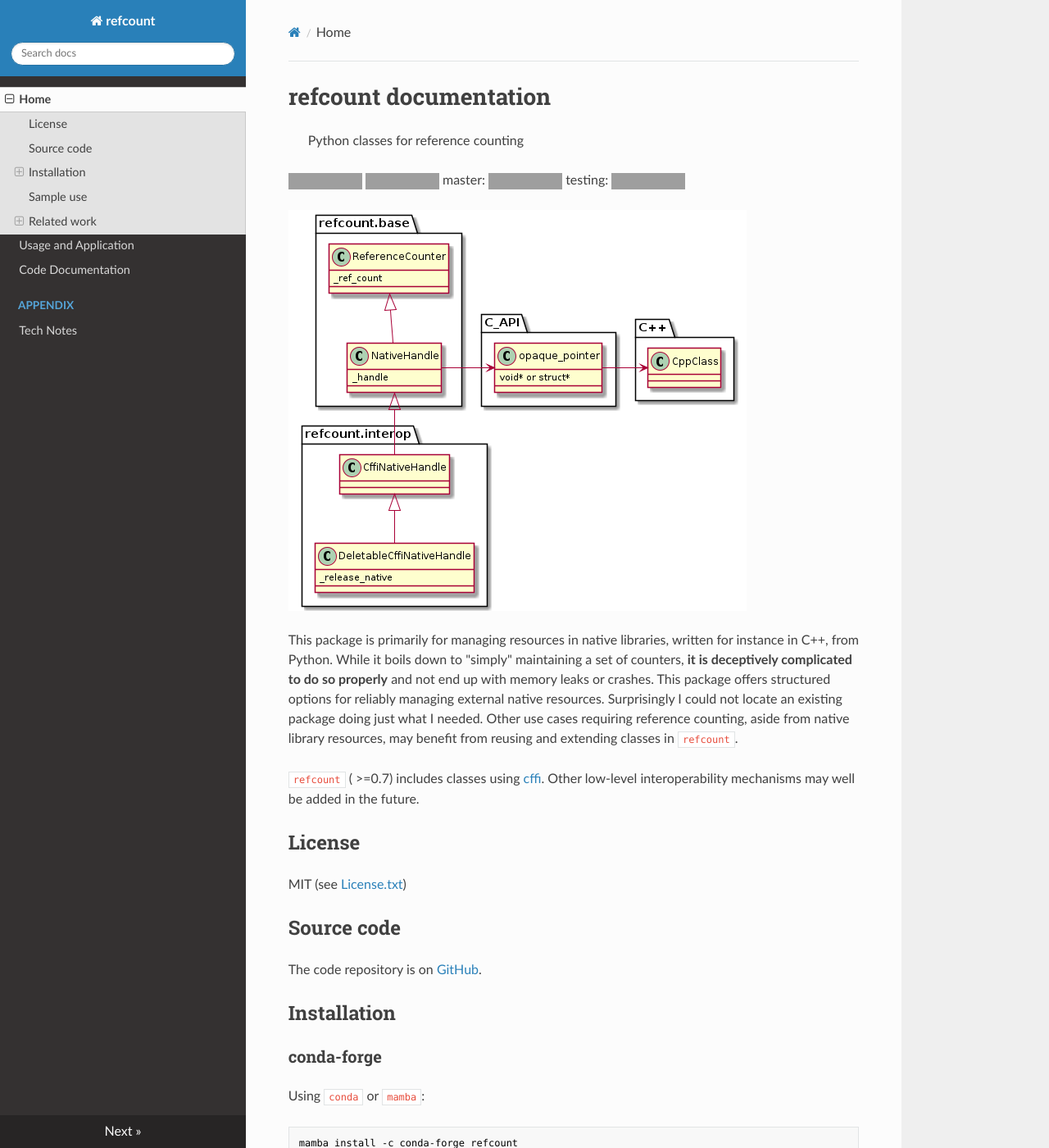
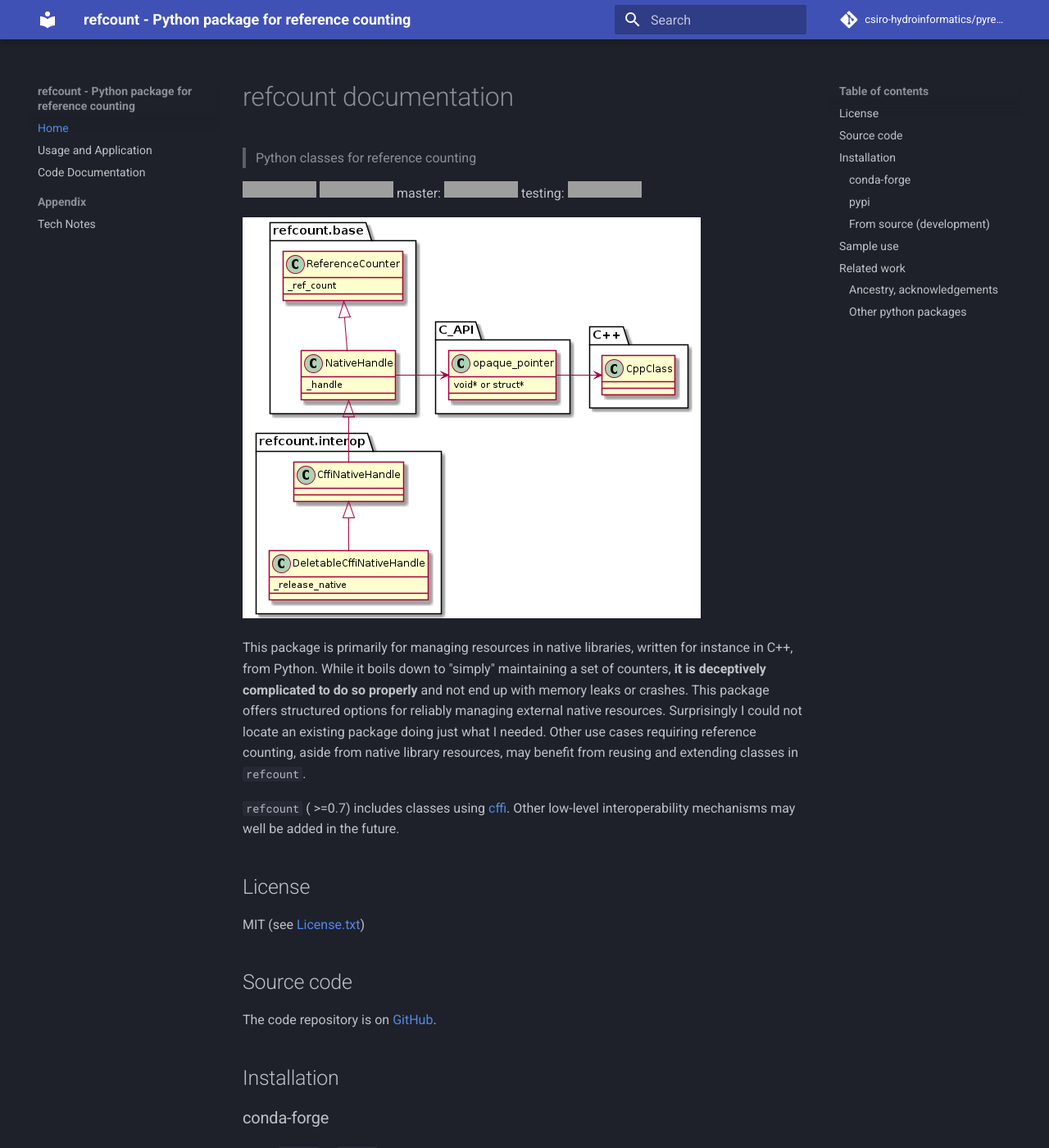
Before and after one commit to csiro-hydroinformatics/pyrefcount, an MkDocs documentation site: the page built from docs/index.md, in a window 1280 px wide and 1400 px high. Shown: the whole window at 82% size. Built offline with MkDocs 1.6.1 and Material for MkDocs 9.7.7, drawn with Linux system fonts in a browser that asks for light colours; nearby versions of some CDN libraries; comment, search, counter and statistics services are not loaded; some of the changed text lies outside the part shown; grey boxes are pictures that could not be loaded.

Commit message:
Configure theme in mkdocs.yml

```diff
--- a/mkdocs.yml
+++ b/mkdocs.yml
@@ -1,12 +1,101 @@
-site_name: refcount
+# See
+# https://github.com/squidfunk/mkdocs-material/blob/master/mkdocs.yml
+# for ideas.
+
+# Project information
+site_name: "refcount - Python package for reference counting"
+# site_url: https://squidfunk.github.io/mkdocs-material/
+site_author: "Jean-Michel Perraud"
+site_description: >-
+  This package is primarily for managing resources, for instance from
+  native libraries written for instance in C++, from Python.
+
+# Repository
+repo_name: csiro-hydroinformatics/pyrefcount
+repo_url: https://github.com/csiro-hydroinformatics/pyrefcount
+
+# Copyright
+copyright: Copyright &copy; 2016 - 2022 CSIRO
 
 theme:
-  name: "readthedocs"
-  # name: "material"
+  # name: "readthedocs"
+  name: "material"
+  palette:
+    scheme: slate
+
+  # Default values, taken from mkdocs_theme.yml
+  language: en
+  features:
+    - content.code.annotate
+    # - content.tabs.link
+    - content.tooltips
+    # - header.autohide
+    # - navigation.expand
+    - navigation.indexes
+    # - navigation.instant
+    # - navigation.prune
+    - navigation.sections
+    # - navigation.tabs
+    # - navigation.tabs.sticky
+    - navigation.top
+    - navigation.tracking
+    - search.highlight
+    - search.share
+    - search.suggest
+    - toc.follow
+    # - toc.integrate
 
 plugins:
   - search
-  - mkdocstrings
+  - mkdocstrings:
+      handlers:
+        # See: https://mkdocstrings.github.io/python/usage/
+        python:
+          options:
+            docstring_style: google
+
+
+
+# Extensions
+markdown_extensions:
+  - abbr
+  - admonition
+  - attr_list
+  - def_list
+  - footnotes
+  - meta
+  - md_in_html
+  - toc:
+      permalink: true
+  - pymdownx.arithmatex:
+      generic: true
+  - pymdownx.betterem:
+      smart_enable: all
+  - pymdownx.caret
+  - pymdownx.details
+  # - pymdownx.emoji:
+  #     emoji_generator: !!python/name:materialx.emoji.to_svg
+  #     emoji_index: !!python/name:materialx.emoji.twemoji
+  - pymdownx.highlight:
+      anchor_linenums: true
+  - pymdownx.inlinehilite
+  - pymdownx.keys
+  #- pymdownx.magiclink:
+  #    repo_url_shorthand: true
+  #    user: jmp75
+  #    repo: mkdocs-material
+  - pymdownx.mark
+  - pymdownx.smartsymbols
+  # - pymdownx.superfences:
+  #     custom_fences:
+  #       - name: mermaid
+  #         class: mermaid
+  #         format: !!python/name:pymdownx.superfences.fence_code_format
+  - pymdownx.tabbed:
+      alternate_style: true
+  - pymdownx.tasklist:
+      custom_checkbox: true
+  - pymdownx.tilde
 
 nav:
   - Home: index.md
```
